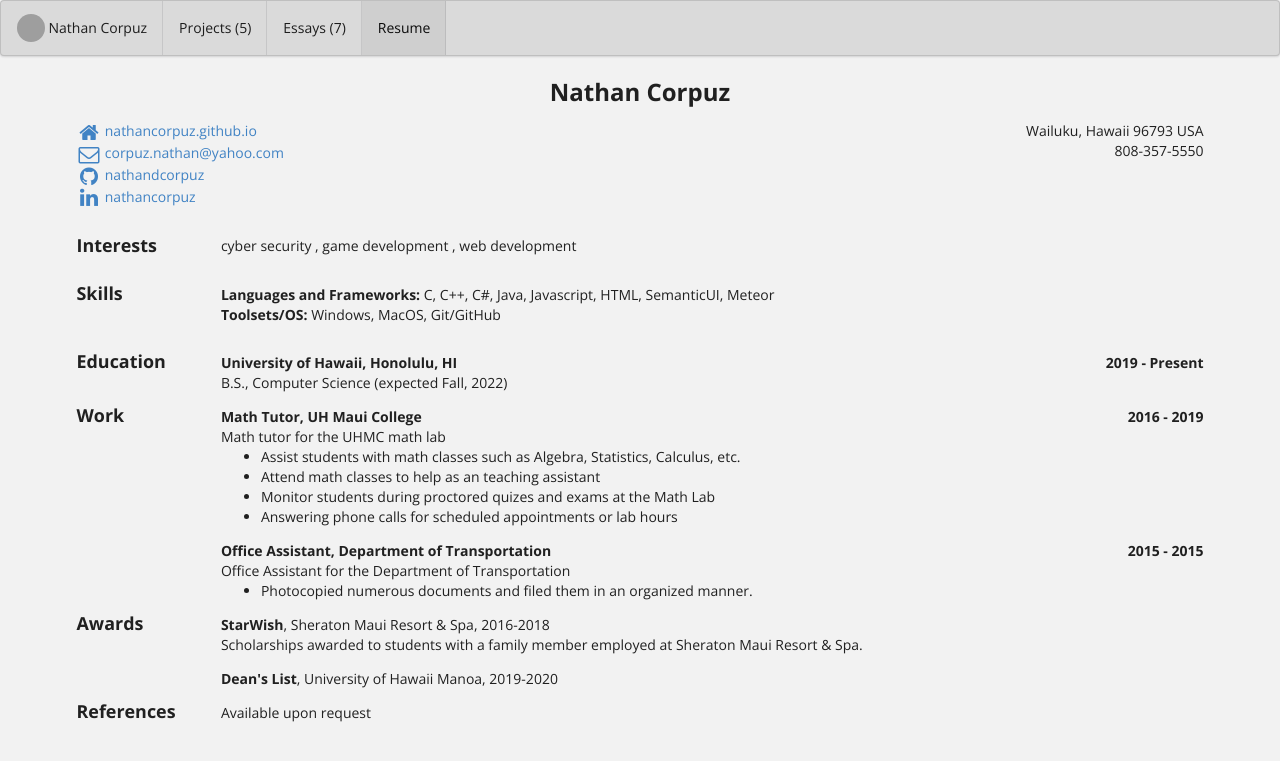
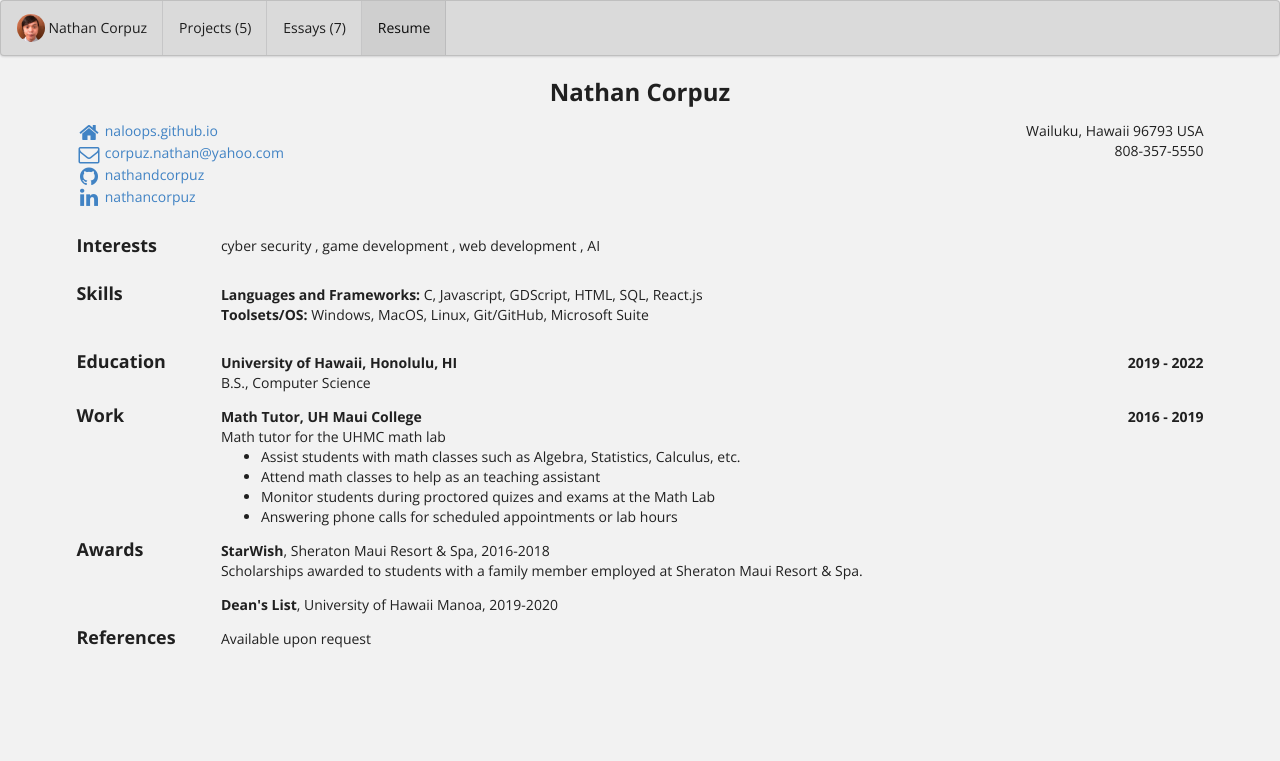
Before and after one commit to Naloops/corpuz-nathan.github.io, a Jekyll site: the page built from bio/index.html, in a window 1280 px wide. Shown: the top 761 px of the page. Built offline with Jekyll 4.4.1, drawn with Linux system fonts in a browser that asks for light colours; grey boxes are pictures that could not be loaded.

Commit message:
Update bio.json

```diff
--- a/_data/bio.json
+++ b/_data/bio.json
@@ -2,11 +2,11 @@
   "basics": {
     "name": "Nathan Corpuz",
     "label": "Graduate",
-    "picture": "https://nathancorpuz.github.io/images/dontlookatme.jpg",
+    "picture": "https://naloops.github.io/images/dontlookatme.jpg",
     "email": "corpuz.nathan@yahoo.com",
     "phone": "808-357-5550",
-    "website": "https://nathancorpuz.github.io",
-    "summary": "I am studying for a B.S. in Computer Science in the Department of Information and Computer Sciences at the University of Hawaii. I expect to graduate in Fall, 2022.",
+    "website": "https://naloops.github.io",
+    "summary": "I obtained my B.S. in Computer Science in the Department of Information and Computer Sciences at the University of Hawaii. Graduated in Fall, 2022.",
     "location": {
       "address": "",
       "postalCode": "96793",
@@ -42,6 +42,11 @@
       "name": "web development",
       "keywords": [
       ]
+    },
+	{
+      "name": "AI",
+      "keywords": [
+      ]
     }
   ],
   "skills": [
@@ -50,13 +55,11 @@
       "level": "",
       "keywords": [
         "C",
-        "C++",
-        "C#",
-        "Java",
         "Javascript",
+		"GDScript",
         "HTML",
-        "SemanticUI",
-        "Meteor"
+        "SQL",
+        "React.js"
       ]
     },
     {
@@ -65,18 +68,20 @@
       "keywords": [
         "Windows",
         "MacOS",
-        "Git/GitHub"
+		"Linux",
+        "Git/GitHub",
+		"Microsoft Suite"
       ]
     }
   ],
   "education": [
     {
       "institution": "University of Hawaii, Honolulu, HI",
-      "area": "Computer Science (expected Fall, 2022)",
+      "area": "Computer Science",
       "studyType": "B.S.",
       "startDate": "2019",
-      "endDate": "Present",
-      "gpa": "",
+      "endDate": "2022",
+      "gpa": "3.58",
       "courses": [
       ]
     }
@@ -95,18 +100,8 @@
         "Monitor students during proctored quizes and exams at the Math Lab",
         "Answering phone calls for scheduled appointments or lab hours"
       ]
-    },
-    {
-      "company": "Department of Transportation",
-      "position": "Office Assistant",
-      "website": "",
-      "startDate": "2015",
-      "endDate": "2015",
-      "summary": "Office Assistant for the Department of Transportation",
-      "highlights": [
-        "Photocopied numerous documents and filed them in an organized manner."
-      ]
     }
+
   ],
   "awards": [
     {
```
